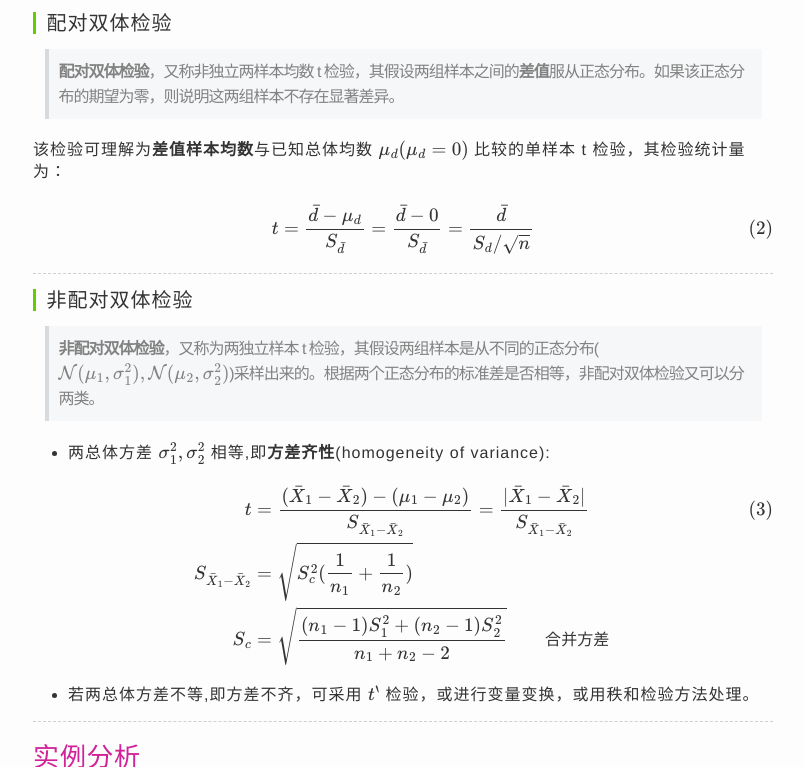
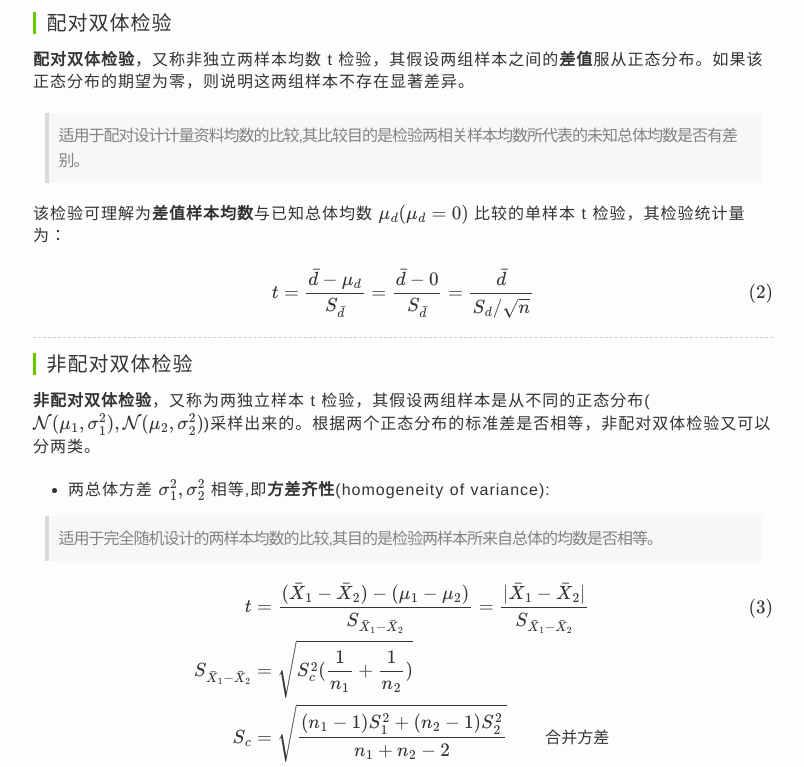
Before and after one commit to charleshm/charleshm.github.io, a Jekyll site: the page built from _posts/2016-03-23-Hypothesis-Testing.md, in a window 1280 px wide and 900 px high, scrolled down 3006 px, cut to the strip 133-900 px from the top of the window. Shown: the whole strip, without its empty margins (237-1041 px from the left). Built offline with Jekyll 4.4.1, drawn with Linux system fonts in a browser that asks for light colours; some web fonts are replaced; formulas are drawn with MathJax 3; comment, search, counter and statistics services are not loaded.

Commit message:
Hypothesis Test

```diff
--- a/_posts/2016-03-23-Hypothesis-Testing.md
+++ b/_posts/2016-03-23-Hypothesis-Testing.md
@@ -73,7 +73,9 @@ $$t = \frac{\bar{X}-\mu_0}{S/\sqrt{n}} \tag{1}$$
 ----------
 
 #### 配对双体检验
-> **配对双体检验**，又称非独立两样本均数 t 检验，其假设两组样本之间的**差值**服从正态分布。如果该正态分布的期望为零，则说明这两组样本不存在显著差异。
+**配对双体检验**，又称非独立两样本均数 t 检验，其假设两组样本之间的**差值**服从正态分布。如果该正态分布的期望为零，则说明这两组样本不存在显著差异。
+
+> 适用于配对设计计量资料均数的比较,其比较目的是检验两相关样本均数所代表的未知总体均数是否有差别。
 
 该检验可理解为**差值样本均数**与已知总体均数 $\mu_d(\mu_d = 0)$ 比较的单样本 t 检验，其检验统计量为：
 
@@ -82,9 +84,11 @@ $$t = \frac{\bar{d}-\mu_d}{S_{\bar{d}}}=\frac{\bar{d}-0}{S_{\bar{d}}}=\frac{\bar
 ----------
 
 #### 非配对双体检验
-> **非配对双体检验**，又称为两独立样本 t 检验，其假设两组样本是从不同的正态分布($\mathcal{N}(\mu_1,\sigma_1^2),\mathcal{N}(\mu_2,\sigma_2^2)$)采样出来的。根据两个正态分布的标准差是否相等，非配对双体检验又可以分两类。
+**非配对双体检验**，又称为两独立样本 t 检验，其假设两组样本是从不同的正态分布($\mathcal{N}(\mu_1,\sigma_1^2),\mathcal{N}(\mu_2,\sigma_2^2)$)采样出来的。根据两个正态分布的标准差是否相等，非配对双体检验又可以分两类。
 
  - 两总体方差 $\sigma_1^2,\sigma_2^2$ 相等,即**方差齐性**(homogeneity of variance):
+
+> 适用于完全随机设计的两样本均数的比较,其目的是检验两样本所来自总体的均数是否相等。
 
 $$\begin{align*}
 t & = \frac{(\bar{X}_1-\bar{X}_2)-(\mu_1-\mu_2)}{S_{\bar{X}_1-\bar{X}_2}}= \frac{|\bar{X}_1-\bar{X}_2|}{S_{\bar{X}_1-\bar{X}_2}} \tag{3}\\
```
